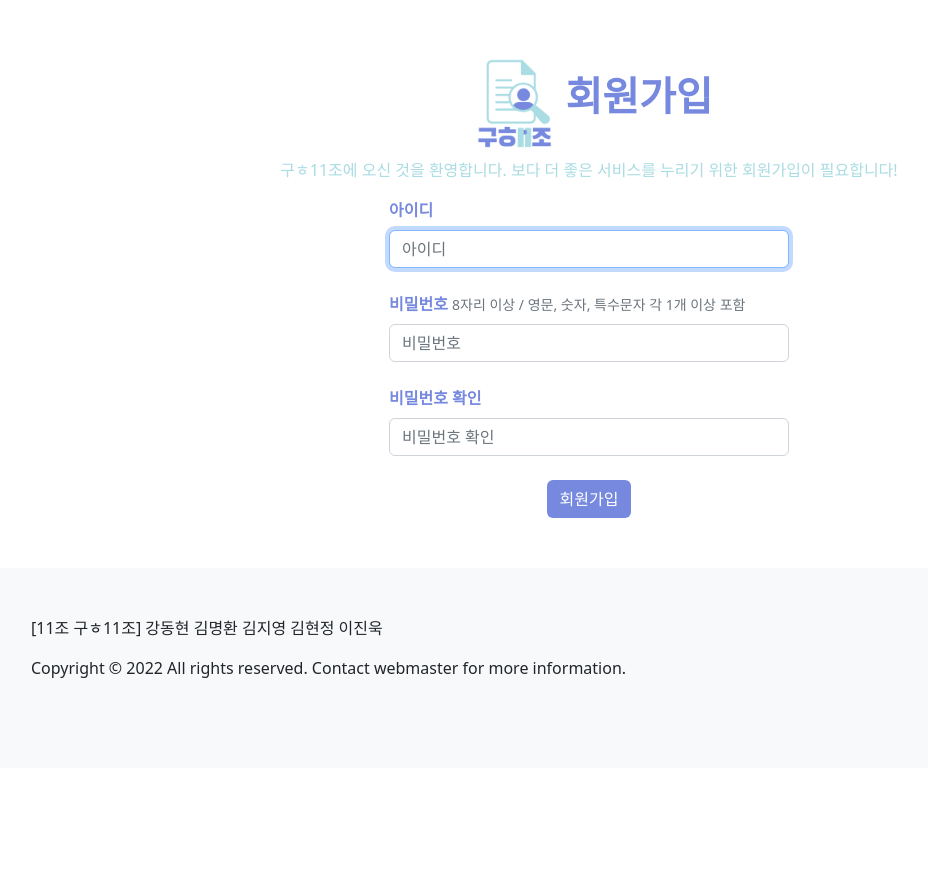
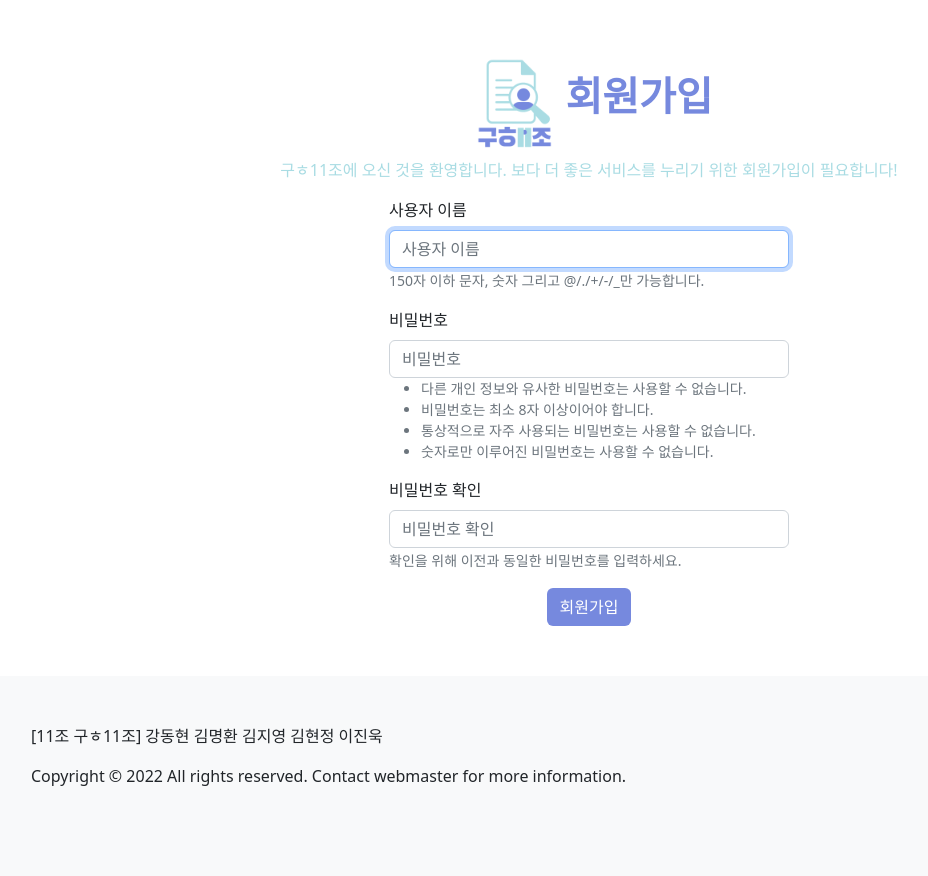
Before and after one commit to myeonghwan57/Pjt, a Django app: page /accounts/signup/ in a window 1280 px wide. Shown: the part 76-952 px from the top of the page, without its empty margins (51-979 px from the left). Before the commit the page ends 754 px from the top, so only its background shows below. Run offline with Django 3.2, Linux system fonts and the light colour scheme; some libraries are stand-ins or nearby versions.

Commit message:
회원가입 수정

```diff
--- a/accounts/templates/accounts/signup.html
+++ b/accounts/templates/accounts/signup.html
@@ -19,23 +19,7 @@
           <form action="{% url 'accounts:signup' %}" method='POST' enctype="multipart/form-data">
             {% csrf_token %}
             <div style="width:400px;">
-              <label class="main_color1 fw-bold">아이디</label>
-              <input class="form-control my-2 mb-4" type="text" name="username" autofocus="autofocus" autocapitalize="none" maxlength="150" placeholder="아이디" required="required" id="username">
-              <label class="main_color1 fw-bold">비밀번호</label>
-              <span class="form-text">
-                8자리 이상 / 영문, 숫자, 특수문자 각 1개 이상 포함
-              </span>
-              <input class="form-control my-2 mb-4" type="password" name="password1" placeholder="비밀번호" required="required" id="password1" value="{{ form.password1.value|default_if_none:'' }}">
-              <label class="main_color1 fw-bold">비밀번호 확인</label>
-              <input class="form-control my-2 mb-4" type="password" name="password2" placeholder="비밀번호 확인" required="required" id="password2" value="{{ form.password2.value|default_if_none:'' }}">
-              {% comment %} <label class="main_color1 fw-bold">Github 주소</label>
-              <input class="form-control my-2 mb-4" type="text" name="username" autofocus="autofocus" autocapitalize="none" maxlength="150" placeholder="github.com/qwer1234" required="required" id="user_github">
-              <label class="main_color1 fw-bold">경력</label>
-              <span class="form-text">
-                신입일 경우 0을 입력해주세요.
-              </span>
-              <input class="form-control my-2 mb-4" type="text" name="username" autofocus="autofocus" autocapitalize="none" maxlength="150" placeholder="#년차"
-               required="required" id="user_career"> {% endcomment %}
+              {% bootstrap_form form %}
             </div>
             <div class='text-center'>
               <button type="submit" class="btn login_btn">회원가입
```
